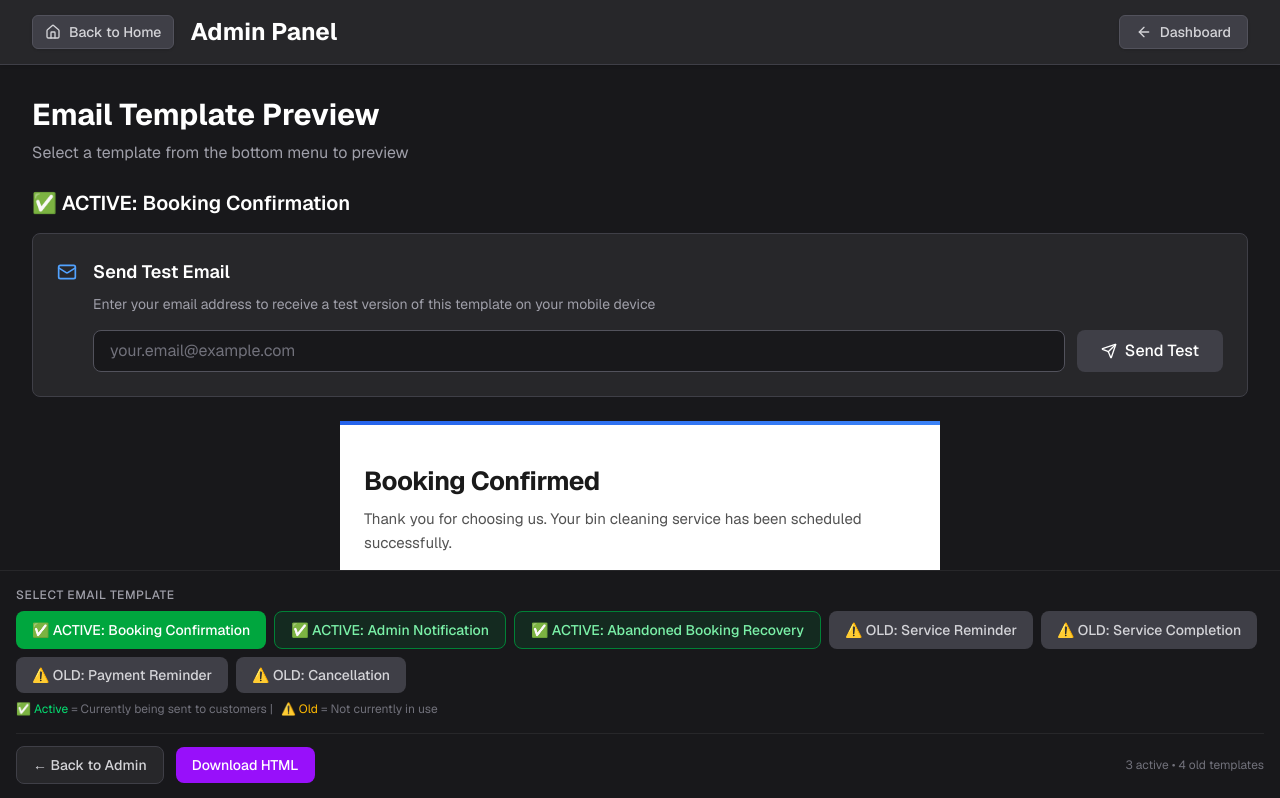
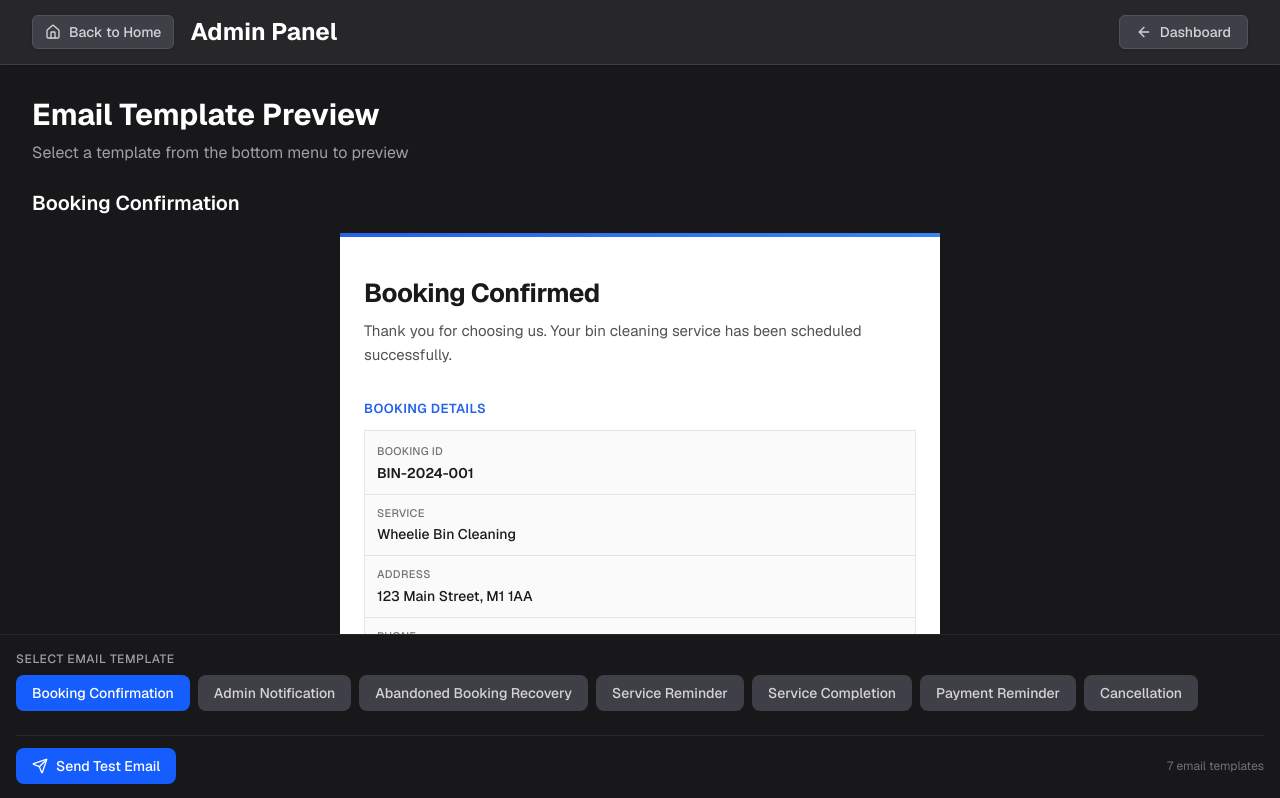
Before and after one commit to joemac12345/bin-cleaning-service-2025, a Next.js app: page /admin/email-preview in a window 1280 px wide. Shown: the top 798 px of the page. Built offline with nearby package versions, Linux system fonts and the light colour scheme.

Commit message:
Clean up email preview UI - remove back and download buttons from bottom menu

```diff
--- a/src/app/admin/email-preview/page.tsx
+++ b/src/app/admin/email-preview/page.tsx
@@ -16,10 +16,11 @@ import {
 import { Send, Mail } from 'lucide-react';
 
 export default function EmailPreviewPage() {
-  const [selectedTemplate, setSelectedTemplate] = useState<string>('active-booking-confirmation');
+  const [selectedTemplate, setSelectedTemplate] = useState<string>('booking-confirmation');
   const [testEmail, setTestEmail] = useState<string>('');
   const [isSending, setIsSending] = useState<boolean>(false);
   const [sendStatus, setSendStatus] = useState<{ type: 'success' | 'error' | null; message: string }>({ type: null, message: '' });
+  const [isModalOpen, setIsModalOpen] = useState<boolean>(false);
 
   // Sample data for preview
   const sampleData: EmailTemplateData = {
@@ -48,48 +49,46 @@ export default function EmailPreviewPage() {
 
   const templates = {
     // ACTIVE TEMPLATES (currently being sent)
-    'active-booking-confirmation': {
-      name: '✅ ACTIVE: Booking Confirmation',
+    'booking-confirmation': {
+      name: 'Booking Confirmation',
       html: createBookingConfirmationEmail(newTemplateData),
       status: 'active',
       subject: 'Booking Confirmation - Bin Cleaning Service'
     },
-    'active-admin-notification': {
-      name: '✅ ACTIVE: Admin Notification',
+    'admin-notification': {
+      name: 'Admin Notification',
       html: createAdminNotificationEmail(newTemplateData),
       status: 'active',
       subject: 'New Booking Received'
     },
-    'active-abandoned-booking': {
-      name: '✅ ACTIVE: Abandoned Booking Recovery',
+    'abandoned-booking': {
+      name: 'Abandoned Booking Recovery',
       html: abandonedBookingTemplate(sampleData),
       status: 'active',
       subject: 'Complete Your Bin Cleaning Booking'
     },
-
-    // OLD/UNUSED TEMPLATES (not currently being sent)
-    'old-service-reminder': {
-      name: '⚠️ OLD: Service Reminder',
+    'service-reminder': {
+      name: 'Service Reminder',
       html: serviceReminderTemplate(sampleData),
-      status: 'old',
+      status: 'active',
       subject: 'Service Reminder - Bin Cleaning'
     },
-    'old-service-completion': {
-      name: '⚠️ OLD: Service Completion',
+    'service-completion': {
+      name: 'Service Completion',
       html: serviceCompletionTemplate(sampleData),
-      status: 'old',
+      status: 'active',
       subject: 'Service Completed - Bin Cleaning'
     },
-    'old-payment-reminder': {
-      name: '⚠️ OLD: Payment Reminder',
+    'payment-reminder': {
+      name: 'Payment Reminder',
       html: paymentReminderTemplate(sampleData),
-      status: 'old',
+      status: 'active',
       subject: 'Payment Reminder - Bin Cleaning Service'
     },
-    'old-cancellation': {
-      name: '⚠️ OLD: Cancellation',
+    'cancellation': {
+      name: 'Cancellation',
       html: cancellationTemplate(sampleData),
-      status: 'old',
+      status: 'active',
       subject: 'Booking Cancellation Confirmation'
     }
   };
@@ -106,10 +105,10 @@ export default function EmailPreviewPage() {
     try {
       const currentTemplate = templates[selectedTemplate as keyof typeof templates];
 
-      // For preview-only templates (OLD templates), send the HTML directly via a generic endpoint
-      // For active templates, use the proper API type
-      if (selectedTemplate.startsWith('old-') || selectedTemplate === 'active-abandoned-booking') {
-        // Send HTML directly for old/preview templates
+      // For preview templates, send the HTML directly
+      // For active templates with specific API endpoints, use those
+      if (selectedTemplate.startsWith('service-') || selectedTemplate.startsWith('payment-') || selectedTemplate.startsWith('cancellation') || selectedTemplate === 'abandoned-booking') {
+        // Send HTML directly for preview templates
         const response = await fetch('/api/send-email', {
           method: 'POST',
           headers: {
@@ -138,9 +137,9 @@ export default function EmailPreviewPage() {
           });
         }
       } else {
-        // Use existing API for active templates
+        // Use existing API for booking confirmation and admin notification
         let apiType = 'booking-confirmation';
-        if (selectedTemplate === 'active-admin-notification') {
+        if (selectedTemplate === 'admin-notification') {
           apiType = 'admin-notification';
         }
 
@@ -204,39 +203,66 @@ export default function EmailPreviewPage() {
             </h2>
           </div>
 
-          {/* Test Email Section */}
-          <div className="mb-6 bg-zinc-800 rounded-lg p-6 border border-zinc-700">
-            <div className="flex items-start gap-4">
+          <div className="w-full">
+            <div dangerouslySetInnerHTML={{ __html: templates[selectedTemplate as keyof typeof templates].html }} />
+          </div>
+        </div>
+      </div>
+
+      {/* Test Email Modal */}
+      {isModalOpen && (
+        <div className="fixed inset-0 bg-black/50 backdrop-blur-sm z-50 flex items-center justify-center p-4">
+          <div className="bg-zinc-800 rounded-lg border border-zinc-700 max-w-md w-full p-6 shadow-2xl">
+            <div className="flex items-start gap-4 mb-4">
               <div className="flex-shrink-0 mt-1">
-                <Mail className="w-5 h-5 text-blue-400" />
+                <Mail className="w-6 h-6 text-blue-400" />
               </div>
               <div className="flex-1">
-                <h3 className="text-lg font-semibold text-white mb-2">Send Test Email</h3>
-                <p className="text-sm text-zinc-400 mb-4">
+                <h3 className="text-xl font-semibold text-white mb-2">Send Test Email</h3>
+                <p className="text-sm text-zinc-400">
                   Enter your email address to receive a test version of this template on your mobile device
                 </p>
+              </div>
+              <button
+                onClick={() => {
+                  setIsModalOpen(false);
+                  setSendStatus({ type: null, message: '' });
+                }}
+                className="text-zinc-400 hover:text-white transition-colors"
+              >
+                <svg className="w-5 h-5" fill="none" stroke="currentColor" viewBox="0 0 24 24">
+                  <path strokeLinecap="round" strokeLinejoin="round" strokeWidth={2} d="M6 18L18 6M6 6l12 12" />
+                </svg>
+              </button>
+            </div>
 
-                <div className="flex gap-3">
+            <div className="space-y-4">
+              <div>
+                <label className="block text-sm font-medium text-zinc-300 mb-2">
+                  Email Address
+                </label>
                 <input
                   type="email"
                   value={testEmail}
                   onChange={(e) => setTestEmail(e.target.value)}
                   placeholder="your.email@example.com"
-                    className="flex-1 px-4 py-2 bg-zinc-900 border border-zinc-600 rounded-lg text-white placeholder-zinc-500 focus:outline-none focus:ring-2 focus:ring-blue-500 focus:border-transparent"
+                  className="w-full px-4 py-3 bg-zinc-900 border border-zinc-600 rounded-lg text-white placeholder-zinc-500 focus:outline-none focus:ring-2 focus:ring-blue-500 focus:border-transparent"
                   disabled={isSending}
+                  autoFocus
                 />
-                  <button
-                    onClick={handleSendTestEmail}
-                    disabled={isSending || !testEmail}
-                    className="px-6 py-2 bg-blue-600 hover:bg-blue-700 disabled:bg-zinc-700 disabled:cursor-not-allowed text-white font-medium rounded-lg transition-colors flex items-center gap-2"
-                  >
-                    <Send className="w-4 h-4" />
-                    {isSending ? 'Sending...' : 'Send Test'}
-                  </button>
+              </div>
+
+              <div>
+                <label className="block text-sm font-medium text-zinc-300 mb-2">
+                  Template
+                </label>
+                <div className="px-4 py-3 bg-zinc-900 border border-zinc-600 rounded-lg text-white">
+                  {templates[selectedTemplate as keyof typeof templates].name}
+                </div>
               </div>
 
               {sendStatus.type && (
-                  <div className={`mt-3 p-3 rounded-lg text-sm ${
+                <div className={`p-3 rounded-lg text-sm ${
                   sendStatus.type === 'success'
                     ? 'bg-green-900/30 text-green-300 border border-green-700'
                     : 'bg-red-900/30 text-red-300 border border-red-700'
@@ -244,15 +270,31 @@ export default function EmailPreviewPage() {
                   {sendStatus.message}
                 </div>
               )}
+
+              <div className="flex gap-3 pt-2">
+                <button
+                  onClick={() => {
+                    setIsModalOpen(false);
+                    setSendStatus({ type: null, message: '' });
+                  }}
+                  className="flex-1 px-4 py-3 bg-zinc-700 hover:bg-zinc-600 text-white font-medium rounded-lg transition-colors"
+                  disabled={isSending}
+                >
+                  Cancel
+                </button>
+                <button
+                  onClick={handleSendTestEmail}
+                  disabled={isSending || !testEmail}
+                  className="flex-1 px-4 py-3 bg-blue-600 hover:bg-blue-700 disabled:bg-zinc-700 disabled:cursor-not-allowed text-white font-medium rounded-lg transition-colors flex items-center justify-center gap-2"
+                >
+                  <Send className="w-4 h-4" />
+                  {isSending ? 'Sending...' : 'Send Test'}
+                </button>
               </div>
             </div>
           </div>
-
-          <div className="w-full">
-            <div dangerouslySetInnerHTML={{ __html: templates[selectedTemplate as keyof typeof templates].html }} />
         </div>
-        </div>
-      </div>
+      )}
 
       {/* Bottom Navigation Menu */}
       <div className="fixed bottom-0 left-0 right-0 bg-zinc-900 border-t border-zinc-800 z-50">
@@ -262,18 +304,15 @@ export default function EmailPreviewPage() {
             <label className="block text-xs font-medium text-zinc-400 mb-2 uppercase tracking-wider">
               Select Email Template
             </label>
-            <div className="flex flex-wrap gap-2">
+            <div className="relative">
+              <div className="flex gap-2 overflow-x-auto pb-2 scrollbar-thin scrollbar-thumb-zinc-700 scrollbar-track-zinc-900">
                 {Object.entries(templates).map(([key, template]) => (
                   <button
                     key={key}
                     onClick={() => setSelectedTemplate(key)}
-                  className={`px-4 py-2 rounded-lg font-medium transition-colors text-sm ${
+                    className={`px-4 py-2 rounded-lg font-medium transition-colors text-sm whitespace-nowrap flex-shrink-0 ${
                       selectedTemplate === key
-                      ? template.status === 'active'
-                        ? 'bg-green-600 text-white hover:bg-green-700'
-                        : 'bg-amber-600 text-white hover:bg-amber-700'
-                      : template.status === 'active'
-                        ? 'bg-green-900/30 text-green-300 hover:bg-green-900/50 border border-green-700'
+                        ? 'bg-blue-600 text-white hover:bg-blue-700'
                         : 'bg-zinc-700 text-zinc-300 hover:bg-zinc-600'
                     }`}
                   >
@@ -281,38 +320,20 @@ export default function EmailPreviewPage() {
                   </button>
                 ))}
               </div>
-            <p className="text-xs text-zinc-500 mt-2">
-              <span className="text-green-400">✅ Active</span> = Currently being sent to customers |
-              <span className="text-amber-400 ml-2">⚠️ Old</span> = Not currently in use
-            </p>
+            </div>
           </div>
 
           {/* Bottom Actions */}
           <div className="flex items-center justify-between pt-3 border-t border-zinc-800">
-            <div className="flex items-center gap-3">
-              <a
-                href="/admin"
-                className="inline-flex items-center px-4 py-2 bg-zinc-800 hover:bg-zinc-700 text-zinc-300 font-medium rounded-lg transition-colors border border-zinc-700 text-sm"
+            <button
+              onClick={() => setIsModalOpen(true)}
+              className="inline-flex items-center px-4 py-2 bg-blue-600 hover:bg-blue-700 text-white font-medium rounded-lg transition-colors text-sm"
             >
-                ← Back to Admin
-              </a>
-              <button
-                onClick={() => {
-                  const blob = new Blob([templates[selectedTemplate as keyof typeof templates].html], { type: 'text/html' });
-                  const url = URL.createObjectURL(blob);
-                  const a = document.createElement('a');
-                  a.href = url;
-                  a.download = `${selectedTemplate}-template.html`;
-                  a.click();
-                  URL.revokeObjectURL(url);
-                }}
-                className="inline-flex items-center px-4 py-2 bg-purple-600 hover:bg-purple-700 text-white font-medium rounded-lg transition-colors text-sm"
-              >
-                Download HTML
+              <Send className="w-4 h-4 mr-2" />
+              Send Test Email
             </button>
-            </div>
             <div className="text-xs text-zinc-500">
-              {Object.values(templates).filter((t: any) => t.status === 'active').length} active • {Object.values(templates).filter((t: any) => t.status === 'old').length} old templates
+              {Object.values(templates).length} email templates
             </div>
           </div>
         </div>
--- a/src/app/globals.css
+++ b/src/app/globals.css
@@ -26,6 +26,31 @@ body {
 /* Custom scrollbar for webkit browsers */
 ::-webkit-scrollbar {
   display: none;
+}
+
+/* Horizontal scrollbar for carousel */
+.overflow-x-auto::-webkit-scrollbar {
+  display: block;
+  height: 6px;
+}
+
+.overflow-x-auto::-webkit-scrollbar-track {
+  background: #18181b;
+  border-radius: 3px;
+}
+
+.overflow-x-auto::-webkit-scrollbar-thumb {
+  background: #3f3f46;
+  border-radius: 3px;
+}
+
+.overflow-x-auto::-webkit-scrollbar-thumb:hover {
+  background: #52525b;
+}
+
+/* Smooth scrolling */
+.overflow-x-auto {
+  scroll-behavior: smooth;
 }
 
 /* Scrollbar hide utility */
```
Lines whose indentation alone changed are shown as unchanged.
